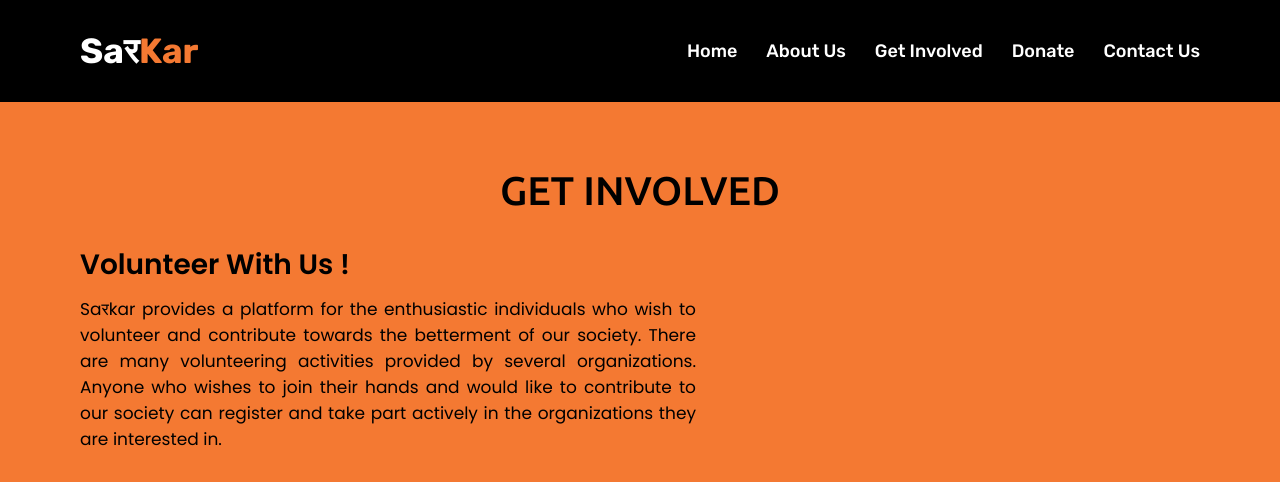
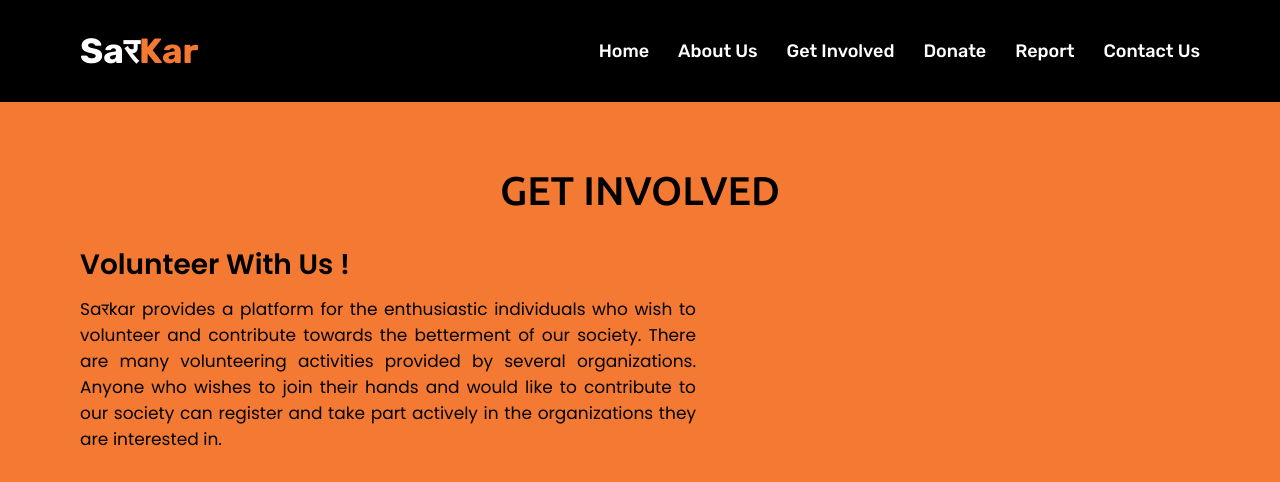
Before and after one commit to Keerthana02122001/Jithack_2022, a website: page public/getinvolved.html in a window 1280 px wide. Shown: the top 482 px of the page. Drawn offline with nearby package versions, Linux system fonts and the light colour scheme; files whose address does not match are found by name.

Commit message:
Change in volunteer website

```diff
--- a/public/getinvolved.html
+++ b/public/getinvolved.html
@@ -28,6 +28,7 @@
                 <li><a href="index.html#About" class="menu-btn">About Us</a></li>
                 <li><a href="#" class="menu-btn">Get Involved</a></li>
                 <li><a href="donation.html" class="menu-btn">Donate</a></li>
+                <li><a href="publiccomplaints.html" class="menu-btn">Report</a></li>
                 <li><a href="#Contact" class="menu-btn">Contact Us</a></li>
             </ul>
             <div class="menu-btn">
```
